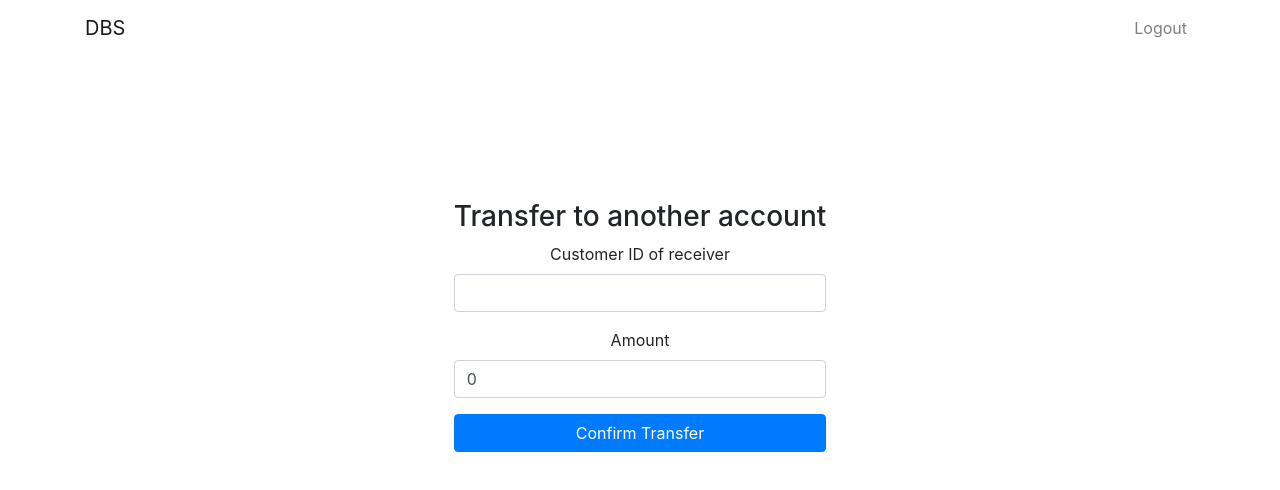
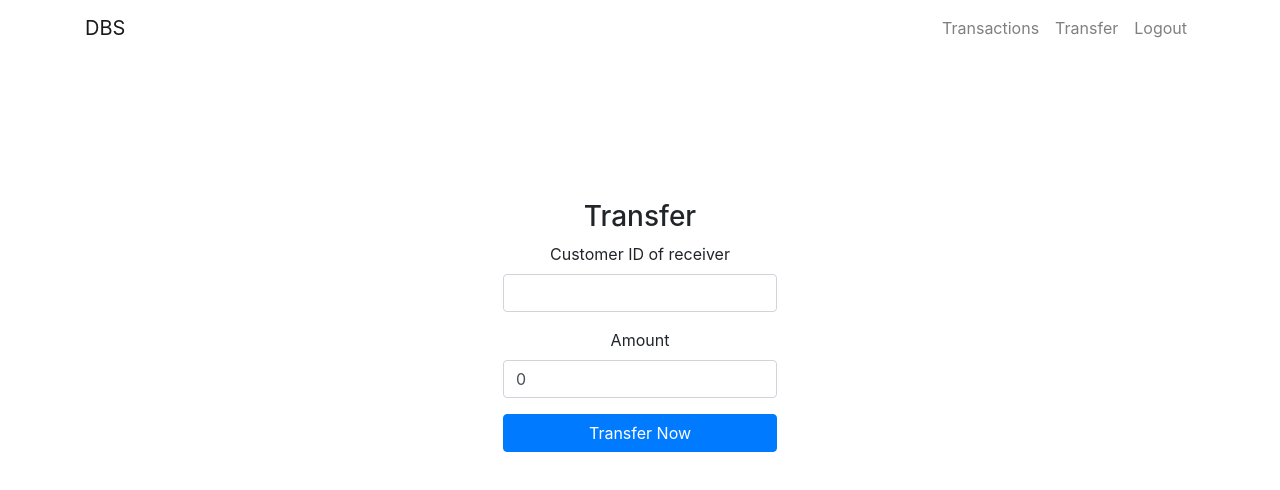
Before and after one commit to shikaining/SEED2021_TT2_13, a React (Create React App) app: page /transfer in a window 1280 px wide. Shown: the top 490 px of the page. Built offline with nearby package versions, Linux system fonts and the light colour scheme.

Commit message:
updated nav bar and bind inputs to call backend

```diff
--- a/src/App.js
+++ b/src/App.js
@@ -6,6 +6,8 @@
 
 import MainPage from "./components/MainPage";
 import Transfer from "./components/Transfer";
+import Login from "./components/LogIn";
+import Transactions from "./components/Transactions";
 
 function App() {
 
@@ -18,6 +20,8 @@
           <Switch>
             <Route path="/mainpage" component={MainPage} />
             <Route path="/transfer" component={Transfer} />
+            <Route path="/login" component={Login} />
+            <Route path="/transactions" component={Transactions} />
           </Switch>
         </div>
       </div>
--- a/src/components/MainPage.js
+++ b/src/components/MainPage.js
@@ -15,36 +15,40 @@
 
     const url = "https://u8fpqfk2d4.execute-api.ap-southeast-1.amazonaws.com/techtrek2020/accounts/view"
 
+    const backendUrl = "";
 
     const retrieveAccountDetails = async () => {
 
         console.log("fetching.. ");
 
-        await fetch(url, {
-            method: 'POST',
-            mode: "cors",
-            headers: {
-                "Content-Type": "application/json",
-                "x-api-key": authToken
-            },
-            body: JSON.stringify({
-                custID: 3
-            })
-        })
-            .then((res) => {
-                return res.text();
-            })
-            .then((data) => {
-                console.log(data);
-                // setAccountName(data.accountName);
-                // setAccountNumber(data.accountNumber);
-                // setBalance(data.availableBal);
-                // setLinked(linked);
+        // calling api straight
+        // await fetch(url, {
+        //     method: 'POST',
+        //     mode: "cors",
+        //     headers: {
+        //         "Content-Type": "application/json",
+        //         "x-api-key": authToken
+        //     },
+        //     body: JSON.stringify({
+        //         custID: 3
+        //     })
+        // })
+        // .then((res) => {
+        //     return res.text();
+        // })
+        // .then((data) => {
+        //     console.log(data);
+        //     // setAccountName(data.accountName);
+        //     // setAccountNumber(data.accountNumber);
+        //     // setBalance(data.availableBal);
+        //     // setLinked(linked);
 
-            })
-            .catch((err) => {
-                console.log(err);
-            });
+        // })
+        // .catch((err) => {
+        //     console.log(err);
+        // });
+
+        //calling our backend
     }
 
     useEffect(() => {
--- a/src/components/NavBar.js
+++ b/src/components/NavBar.js
@@ -16,17 +16,20 @@
                 <div className="collapse navbar-collapse" id="navbarTogglerDemo02">
                     <ul className="navbar-nav ml-auto">
                         <li className="nav-item">
+                        </li>
 
-
-                                {/* <Link className="nav-link" to={"/logout"}>
-                                    Logout
-                            </Link>
-                                <Link className="nav-link" to={"/login"}>
-                                    Login
-                            </Link> */}
+                        <li className="nav-item">
+                            <Link className="nav-link" to={"/transactions"}>
+                                Transactions
+                        </Link>
                         </li>
                         <li className="nav-item">
-                            <Link className="nav-link" to={"/mainpage"}>
+                            <Link className="nav-link" to={"/transfer"}>
+                                Transfer
+                        </Link>
+                        </li>
+                        <li className="nav-item">
+                            <Link className="nav-link" to={"/login"}>
                                 Logout
                         </Link>
                         </li>
--- a/src/components/Transfer.js
+++ b/src/components/Transfer.js
@@ -9,40 +9,45 @@
     //url to get the response
     const url = "https://u8fpqfk2d4.execute-api.ap-southeast-1.amazonaws.com/techtrek2020/accounts/update";
 
+    const backendUrl = "/getAccount/";
+
     const [amount, setAmount] = useState(0);
     const [custId, setCustId] = useState(null);
     const [receiverId, setReceiverId] = useState(null);
 
 
+    //to call backend route
     function submitHandler(e) {
         e.preventDefault();
         console.log({ custId });
         console.log({ receiverId });
         console.log({ amount });
 
-        fetch(url, {
-            method: "POST",
-            headers: {
-                "Content-Type": "application/json",
-                "x-api-key": authToken
-            },
-            body: JSON.stringify({
-                custID: custId,
-                receiverId: receiverId,
-                amount: amount
+        //calling api straight
+        // fetch(url, {
+        //     method: "POST",
+        //     headers: {
+        //         "Content-Type": "application/json",
+        //         "x-api-key": authToken
+        //     },
+        //     body: JSON.stringify({
+        //         custID: custId,
+        //         receiverId: receiverId,
+        //         amount: amount
+        //     })
 
-            })
+        // })
+        //     .then((res) => {
+        //         console.log(res);
+        //     })
+        //     .then((data) => {
+        //         console.log(data);
+        //     })
+        //     .catch((err) => {
+        //         console.log(err);
+        //     });
 
-        })
-            .then((res) => {
-                console.log(res);
-            })
-            .then((data) => {
-                console.log(data);
-            })
-            .catch((err) => {
-                console.log(err);
-            });
+        //calling backend
 
     };
 
@@ -51,7 +56,7 @@
             <NavBar />
             <div className="transferForm">
                 <form>
-                    <h3>Transfer to another account</h3>
+                    <h3>Transfer</h3>
                     <div className="form-group">
                         <label>Customer ID of receiver</label>
                         <input type="text" className="form-control" value={receiverId} onChange={(e) => {
@@ -65,7 +70,7 @@
                         }} />
                     </div>
 
-                    <button type="submit" onClick={submitHandler} className="btn btn-primary btn-block">Confirm Transfer</button>
+                    <button type="submit" onClick={submitHandler} className="btn btn-primary btn-block">Transfer Now</button>
 
                 </form>
             </div>
```
Lines whose indentation alone changed are shown as unchanged.
